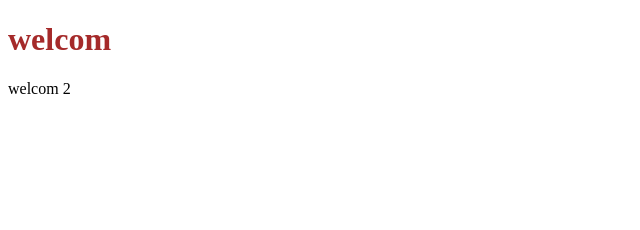
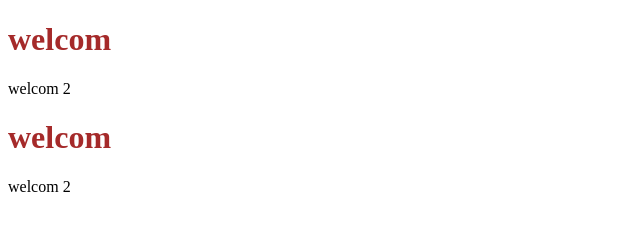
Before and after one commit to alamri1414/1445, a plain HTML site: page index.html in a window 1280 px wide. Shown: the whole page, without its empty margins (0-640 px from the left). Drawn offline with Linux system fonts and the light colour scheme.

Commit message:
Update index.html

```diff
--- a/index.html
+++ b/index.html
@@ -11,5 +11,9 @@
         welcom
     </h1>
     <p> welcom 2</p>
+        <h1>
+        welcom
+    </h1>
+    <p> welcom 2</p>
 </body>
 </html>
```
